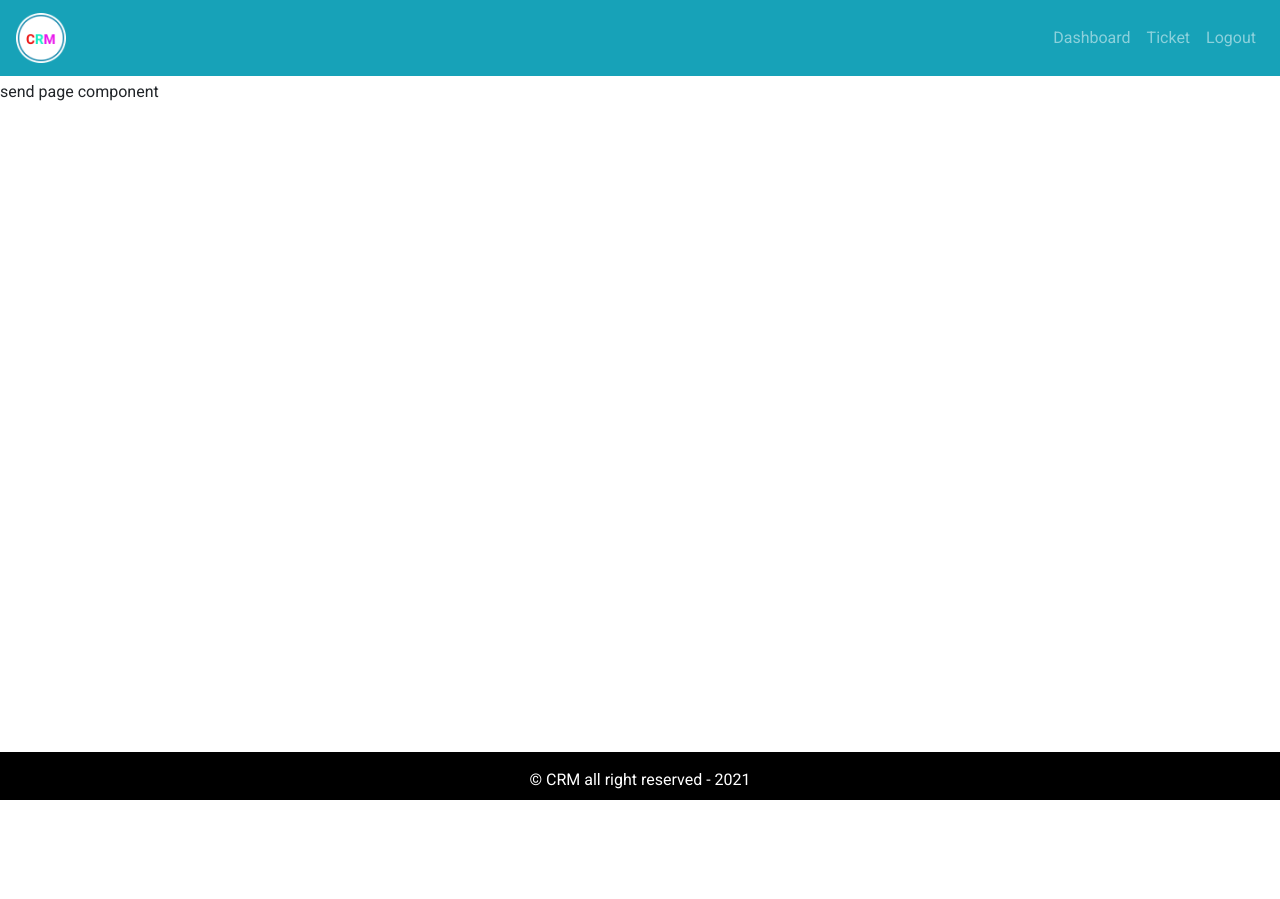
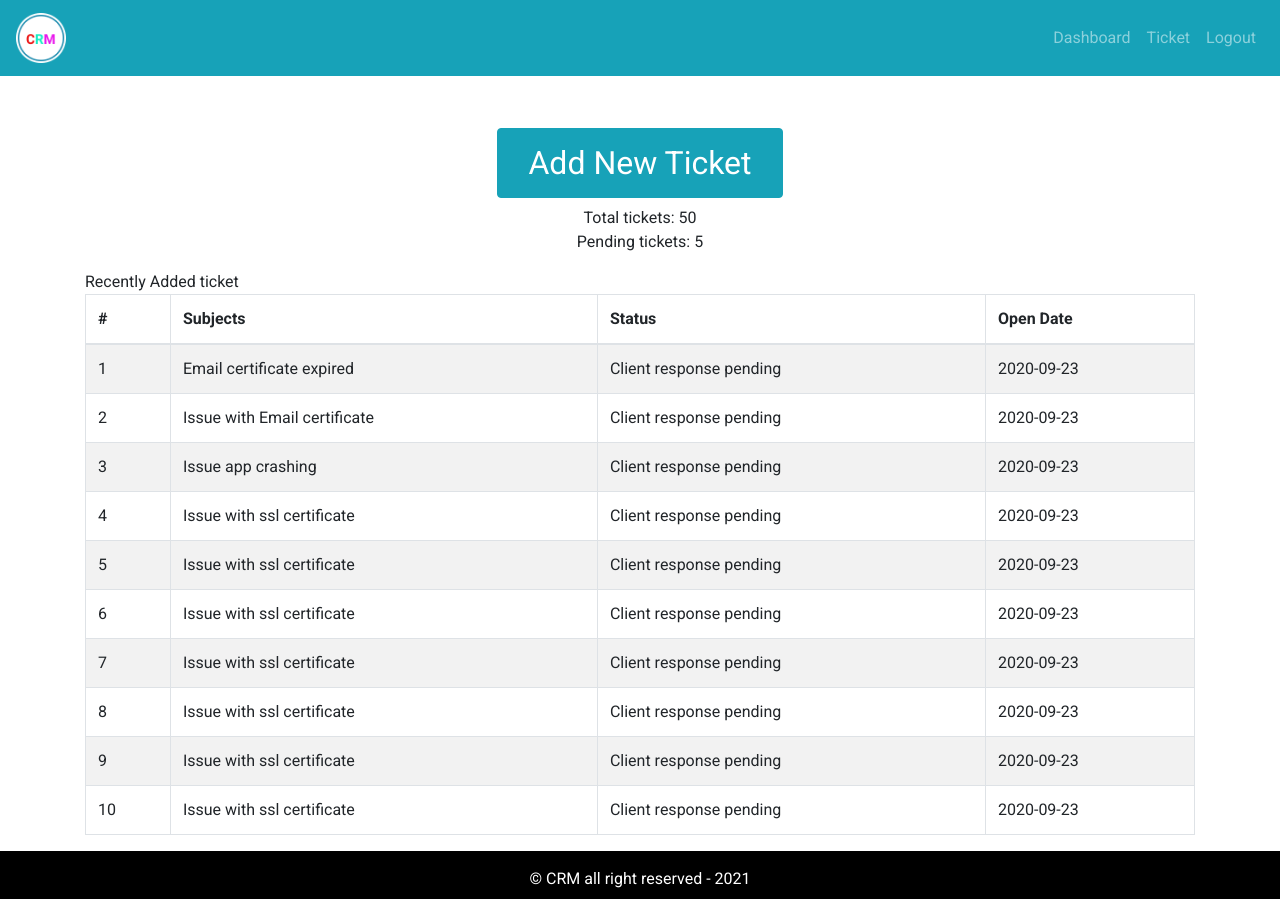
Before and after one commit to djangonpanta/crm-frontend, a React (Create React App) app: page / in a window 1280 px wide. Before the commit the page ends 800 px from the top, so only its background shows below. Built offline with nearby package versions, Linux system fonts and the light colour scheme; the HTML template or start-up script is replaced by a standard one.

Commit message:
dashboard page added and fetch dummy data to create ticket table

```diff
--- a/src/App.js
+++ b/src/App.js
@@ -1,12 +1,14 @@
 import "./App.css";
 import { DefaultLayout } from "./components/layout/DefaultLayout";
+import { Dashboard } from "./pages/dashboard/Dashboard.page";
 import { Entry } from "./pages/entry/Entry.page";
-
 function App() {
   return (
     <div className="App">
       {/* <Entry /> */}
-      <DefaultLayout>send page component</DefaultLayout>
+      <DefaultLayout>
+        <Dashboard />
+      </DefaultLayout>
     </div>
   );
 }
--- /dev/null
+++ b/src/assets/data/dummy-ticket.json
@@ -0,0 +1,79 @@
+[
+  {
+    "id": 1,
+    "subject": "Email   certificate expired",
+    "status": "Client response pending",
+    "addedAt": "2020-09-23",
+    "history": [
+      {
+        "date": "20-10-10",
+        "message": "sjflsjl",
+        "messageBy": "client"
+      },
+      {
+        "date": "20-10-10",
+        "message": "sjflsjl",
+        "messageBy": "operator"
+      },
+      {
+        "date": "20-10-10",
+        "message": "sjflsjl",
+        "messageBy": "client"
+      }
+    ]
+  },
+  {
+    "id": 2,
+    "subject": "Issue with Email certificate",
+    "status": "Client response pending",
+    "addedAt": "2020-09-23"
+  },
+  {
+    "id": 3,
+    "subject": "Issue app crashing",
+    "status": "Client response pending",
+    "addedAt": "2020-09-23"
+  },
+  {
+    "id": 4,
+    "subject": "Issue with ssl certificate",
+    "status": "Client response pending",
+    "addedAt": "2020-09-23"
+  },
+  {
+    "id": 5,
+    "subject": "Issue with ssl certificate",
+    "status": "Client response pending",
+    "addedAt": "2020-09-23"
+  },
+  {
+    "id": 6,
+    "subject": "Issue with ssl certificate",
+    "status": "Client response pending",
+    "addedAt": "2020-09-23"
+  },
+  {
+    "id": 7,
+    "subject": "Issue with ssl certificate",
+    "status": "Client response pending",
+    "addedAt": "2020-09-23"
+  },
+  {
+    "id": 8,
+    "subject": "Issue with ssl certificate",
+    "status": "Client response pending",
+    "addedAt": "2020-09-23"
+  },
+  {
+    "id": 9,
+    "subject": "Issue with ssl certificate",
+    "status": "Client response pending",
+    "addedAt": "2020-09-23"
+  },
+  {
+    "id": 10,
+    "subject": "Issue with ssl certificate",
+    "status": "Client response pending",
+    "addedAt": "2020-09-23"
+  }
+]
--- /dev/null
+++ b/src/components/ticket-table/TicketTable.comp.js
@@ -0,0 +1,35 @@
+import React from "react";
+import { Table } from "react-bootstrap";
+
+export const TicketTable = ({ tickets }) => {
+  return (
+    <Table striped bordered hover>
+      <thead>
+        <tr>
+          <th>#</th>
+          <th>Subjects</th>
+          <th>Status</th>
+          <th>Open Date</th>
+        </tr>
+      </thead>
+      <tbody>
+        {tickets.length ? (
+          tickets.map((ticket) => (
+            <tr key={ticket.id}>
+              <td>{ticket.id}</td>
+              <td>{ticket.subject}</td>
+              <td>{ticket.status}</td>
+              <td>{ticket.addedAt}</td>
+            </tr>
+          ))
+        ) : (
+          <tr>
+            <td colSpan="4" className="text-center">
+              No ticket to show
+            </td>
+          </tr>
+        )}
+      </tbody>
+    </Table>
+  );
+};
--- /dev/null
+++ b/src/pages/dashboard/Dashboard.page.js
@@ -0,0 +1,34 @@
+import React from "react";
+import { Container, Row, Col, Button } from "react-bootstrap";
+import { TicketTable } from "../../components/ticket-table/TicketTable.comp";
+import tickets from "../../assets/data/dummy-ticket.json";
+export const Dashboard = () => {
+  return (
+    <Container>
+      <Row>
+        <Col className="text-center mt-5 mb-2">
+          <Button
+            variant="info"
+            style={{ fontSize: "2rem", padding: "10px 30px" }}
+          >
+            Add New Ticket
+          </Button>
+        </Col>
+      </Row>
+      <Row>
+        <Col className="text-center  mb-2">
+          <div>Total tickets: 50</div>
+          <div>Pending tickets: 5</div>
+        </Col>
+      </Row>
+      <Row>
+        <Col className=" mt-2">Recently Added ticket</Col>
+      </Row>
+      <Row>
+        <Col className="recent-ticket">
+          <TicketTable tickets={tickets} />
+        </Col>
+      </Row>
+    </Container>
+  );
+};
```
